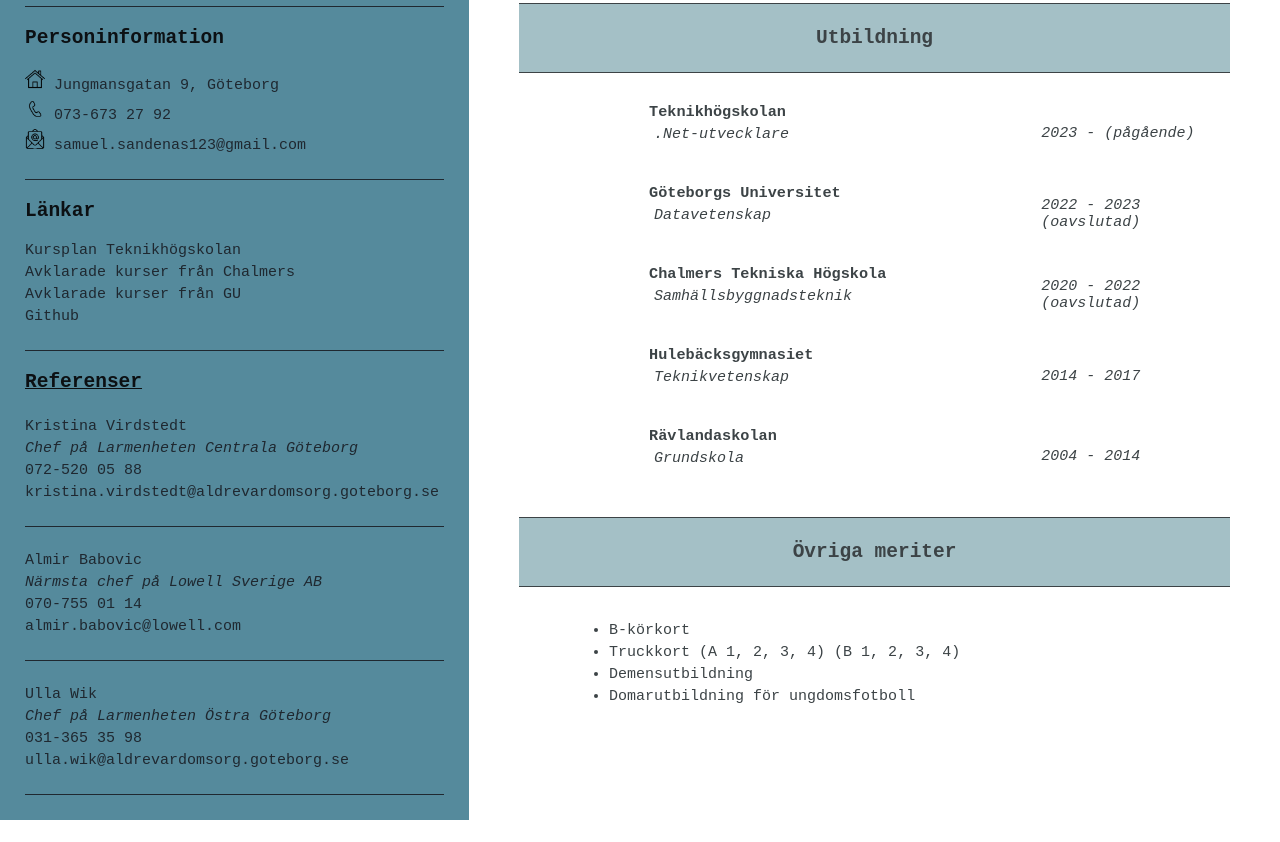
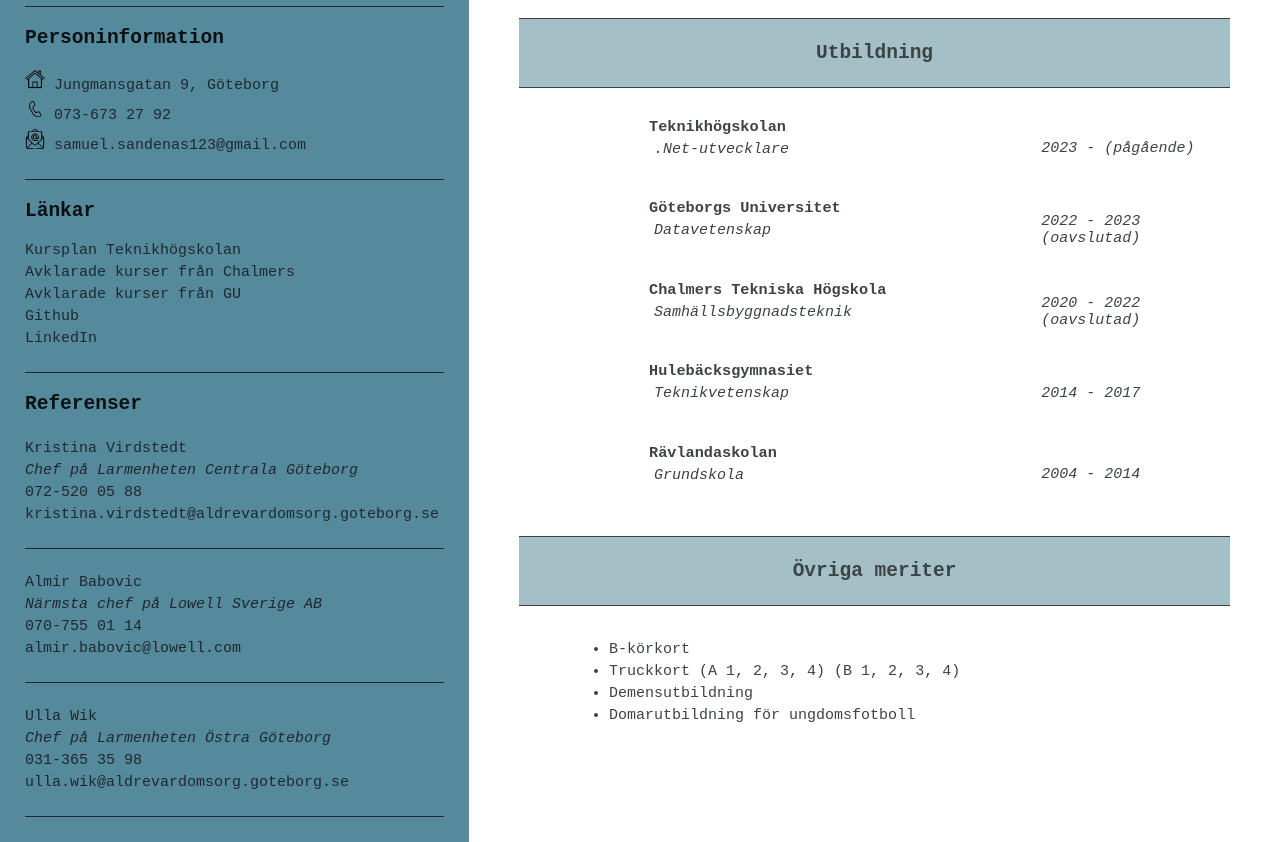
Before and after one commit to sandesa/Sandenas, a plain HTML site: page index.html in a window 1280 px wide. Shown: the part 1201-2043 px from the top of the page. Before the commit the page ends 2021 px from the top, so only its background shows below. Drawn offline with Linux system fonts and the light colour scheme.

Commit message:
Added link to LinkedIn

```diff
--- a/index.html
+++ b/index.html
@@ -110,7 +110,6 @@
         padding-top: 20px;
 
         h2 {
-          text-decoration: underline 1px;
           margin-bottom: 0px;
         }
       }
@@ -404,6 +403,13 @@
           <li>
             <a href="https://github.com/sandesa" target="_blank">Github</a>
           </li>
+          <li>
+            <a
+              href="https://linkedin.com/in/samuel-sanden%C3%A4s-130444148/"
+              target="_blank"
+              >LinkedIn</a
+            >
+          </li>
         </ul>
       </div>
       <section id="referenser">
```
